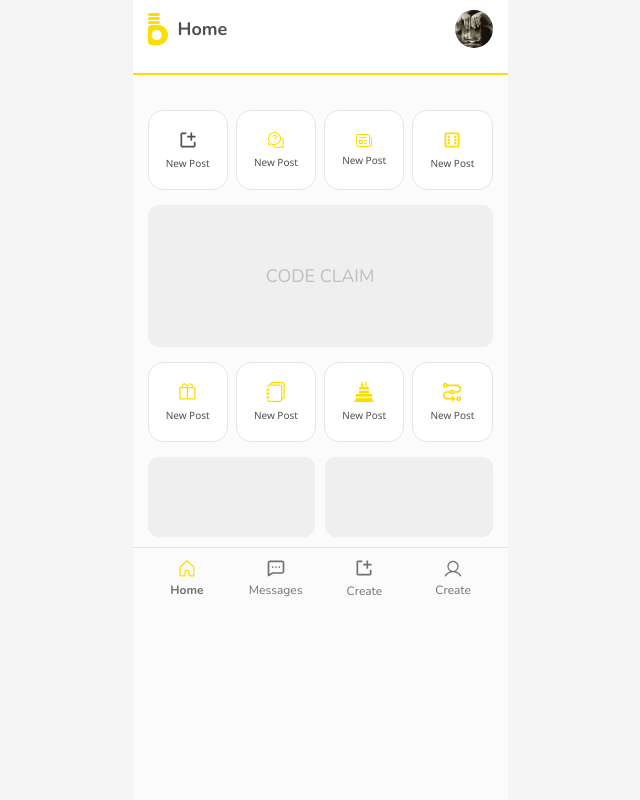
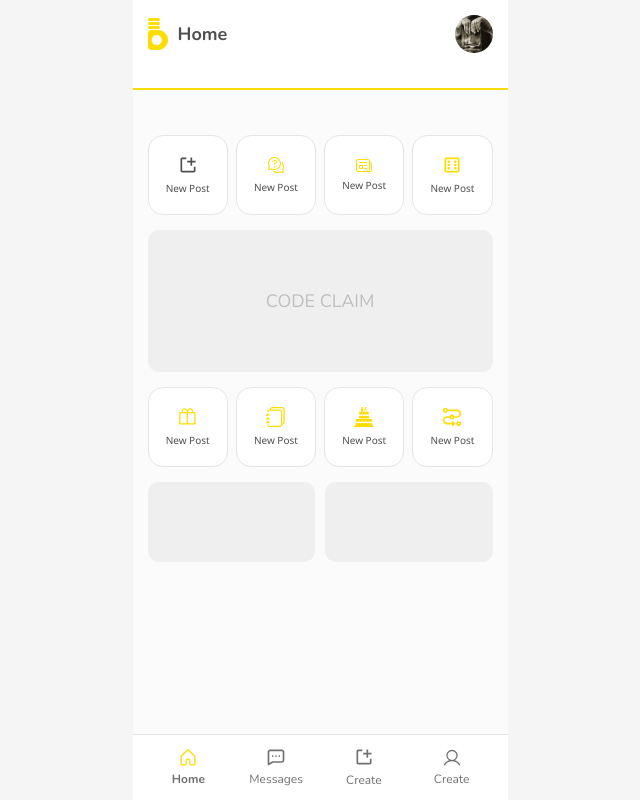
Before and after one commit to codewithemma/morseafricainterntask, a React (Create React App) app: page / in a window 1280 px wide. Shown: the whole page, without its empty margins (320-960 px from the left). Built offline with nearby package versions, Linux system fonts and the light colour scheme; a web font is replaced by a local one.

Commit message:
code update

```diff
--- a/src/App.css
+++ b/src/App.css
@@ -18,10 +18,17 @@ body {
   min-height: 100vh;
   margin: 0px auto;
   background-color: #fbfbfb;
+  position: relative;
 }
 
 .sec_wrapper {
   padding: 0px 15px;
+}
+
+.main {
+  max-height: 100%;
+  overflow-y: scroll;
+  scrollbar-width: none;
 }
 
 .card_flex {
@@ -41,6 +48,7 @@ body {
   width: 100%;
   height: 80px;
   background-color: #fff;
+  cursor: pointer;
 }
 .card p {
   font-size: 10px;
@@ -75,5 +83,5 @@ body {
   height: 80px;
   background-color: #efefef;
   border-radius: 11px;
-  margin-bottom: 10px;
+  margin-bottom: 15px;
 }
--- a/src/components/appMenu/AppMenu.jsx
+++ b/src/components/appMenu/AppMenu.jsx
@@ -3,22 +3,22 @@ import styles from "./AppMenu.module.css";
 const AppMenu = () => {
   return (
     <div className={styles.app_menu}>
-      <div className={styles.item}>
+      <a className={styles.item} href="/">
         <img src="/assets/home.svg" alt="home icon" />
-        <p className={styles.active}>Home</p>
-      </div>
-      <div className={styles.item}>
+        <span className={styles.active}>Home</span>
+      </a>
+      <a className={styles.item} href="/">
         <img src="/assets/message.svg" alt="message icon" />
-        <p>Messages</p>
-      </div>
-      <div className={styles.item}>
+        <span>Messages</span>
+      </a>
+      <a className={styles.item} href="/">
         <img src="/assets/create.svg" alt="newpost icon" />
-        <p>Create</p>
-      </div>
-      <div className={styles.item}>
+        <span>Create</span>
+      </a>
+      <a className={styles.item} href="/">
         <img src="/assets/profile.svg" alt="profile icon" />
-        <p>Create</p>
-      </div>
+        <span>Create</span>
+      </a>
     </div>
   );
 };
--- a/src/components/appMenu/AppMenu.module.css
+++ b/src/components/appMenu/AppMenu.module.css
@@ -1,10 +1,14 @@
 .app_menu {
-  padding: 10px;
+  padding: 12px;
   border-top: 1px solid #e5e5e5;
   display: flex;
   align-items: center;
   justify-content: center;
   width: 100%;
+  position: absolute;
+  bottom: 0;
+  z-index: 10;
+  background-color: #ffffff;
 }
 .app_menu .item {
   display: flex;
@@ -13,8 +17,10 @@
   justify-content: center;
   width: 100%;
   gap: 5px;
+  text-decoration: none;
+  flex: 1;
 }
-.app_menu .item p {
+.app_menu .item span {
   font-size: 12px;
   font-weight: normal;
   color: #717171;
--- a/src/components/navbar/Navbar.module.css
+++ b/src/components/navbar/Navbar.module.css
@@ -3,14 +3,15 @@
   justify-content: space-between;
   align-items: center;
   border-bottom: 2px solid #fcdd00;
-  padding: 10px 15px 25px 15px;
+  padding: 15px 15px 35px;
   background-color: #fff;
-  margin-bottom: 20px;
+  margin-bottom: 30px;
 }
 nav div {
   display: flex;
   align-items: center;
   gap: 10px;
+  cursor: pointer;
 }
 nav div span {
   font-size: 18px;
```
